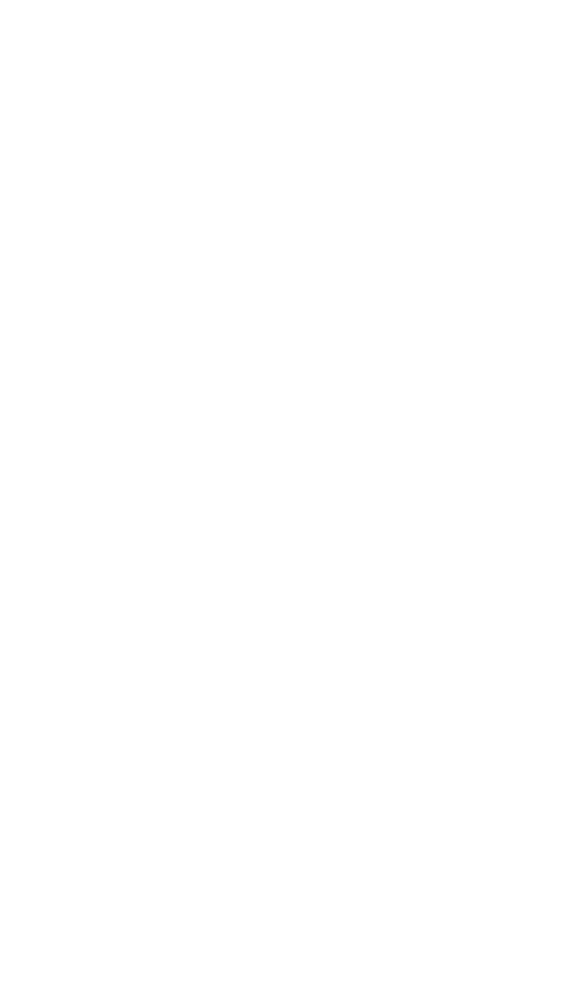
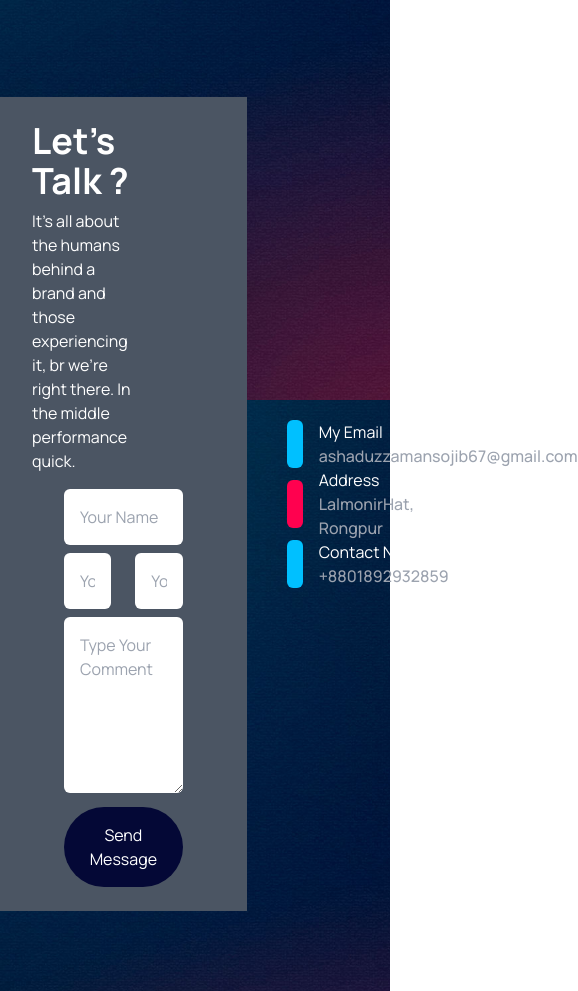
Before and after one commit to ashaansojib/new-2023-portfolio, a React (Vite) app: page / in a window 390 px wide. Shown: the part 3820-4811 px from the top of the page, 578 px wide, since content can reach past the window. Before the commit the page ends 3837 px from the top, so only its background shows below. Built offline with nearby package versions, Linux system fonts and the light colour scheme.

Commit message:
add contact info

```diff
--- a/src/home/Home.jsx
+++ b/src/home/Home.jsx
@@ -4,6 +4,7 @@ import Service from '../pages/services/Service';
 import Project from '../pages/projects/Project';
 import Resume from '../pages/resume/Resume';
 import HireMe from '../pages/hireMe/HireMe';
+import Contact from '../pages/contact/Contact';
 
 const Home = () => {
     return (
@@ -13,6 +14,7 @@ const Home = () => {
             <Project />
             <Resume />
             <HireMe />
+            <Contact />
         </div>
     );
 };
--- /dev/null
+++ b/src/pages/contact/Contact.jsx
@@ -0,0 +1,82 @@
+import React from "react";
+import { FaBeer, FaEnvelope, FaLocationArrow, FaMobileAlt } from "react-icons/fa";
+const Contact = () => {
+  return (
+    <div className="my-container py-20">
+      <div className="grid grid-cols-3 justify-between items-center gap-10">
+        <div className="bg-gray-600 col-span-2 py-4">
+          <div className="py-2 px-8 w-2/3">
+            <h3 className="text-4xl font-semibold">Let's Talk ?</h3>
+            <p className="pt-2">
+              It's all about the humans behind a brand and those experiencing
+              it, br we're right there. In the middle performance quick.
+            </p>
+          </div>
+          <div className="px-16 py-2 text-black">
+            <form action="">
+              <input
+                type="text"
+                name="name"
+                placeholder="Your Name"
+                id=""
+                className="inline-block p-4 w-full rounded-md"
+              />
+              <div className="grid grid-cols-2 gap-6 py-2">
+                <input
+                  type="text"
+                  name="main"
+                  placeholder="Your Email"
+                  id=""
+                  className="inline-block p-4 w-full rounded-md"
+                />
+                <input
+                  type="text"
+                  name="phone"
+                  placeholder="Your Phone"
+                  id=""
+                  className="inline-block p-4 w-full rounded-md"
+                />
+              </div>
+              <textarea
+                name="comment"
+                id=""
+                cols="30"
+                rows="6"
+                placeholder="Type Your Comment"
+                className="inline-block p-4 w-full rounded-md"
+              ></textarea>
+              <button className="py-4 px-6 inline mt-2 bg-[#040836] hover:bg-red-600 text-white rounded-full">
+                Send Message
+              </button>
+            </form>
+          </div>
+        </div>
+        <div className="md:space-y-12">
+          <div className="flex gap-4 items-center">
+            <FaEnvelope className="text-5xl bg-[#00C0FF] p-2 rounded-md" />
+            <div>
+              <p>My Email</p>
+              <h3 className="font-medium text-gray-400">ashaduzzamansojib67@gmail.com</h3>
+            </div>
+          </div>
+          <div className="flex gap-4 items-center">
+            <FaLocationArrow className="text-5xl bg-[#FF014F] p-2 rounded-md" />
+            <div>
+              <p>Address</p>
+              <h3 className="font-medium text-gray-400">LalmonirHat, Rongpur</h3>
+            </div>
+          </div>
+          <div className="flex gap-4 items-center">
+            <FaMobileAlt className="text-5xl bg-[#00C0FF] p-2 rounded-md" />
+            <div>
+              <p>Contact Number</p>
+              <h3 className="font-medium text-gray-400">+8801892932859</h3>
+            </div>
+          </div>
+        </div>
+      </div>
+    </div>
+  );
+};
+
+export default Contact;
```
